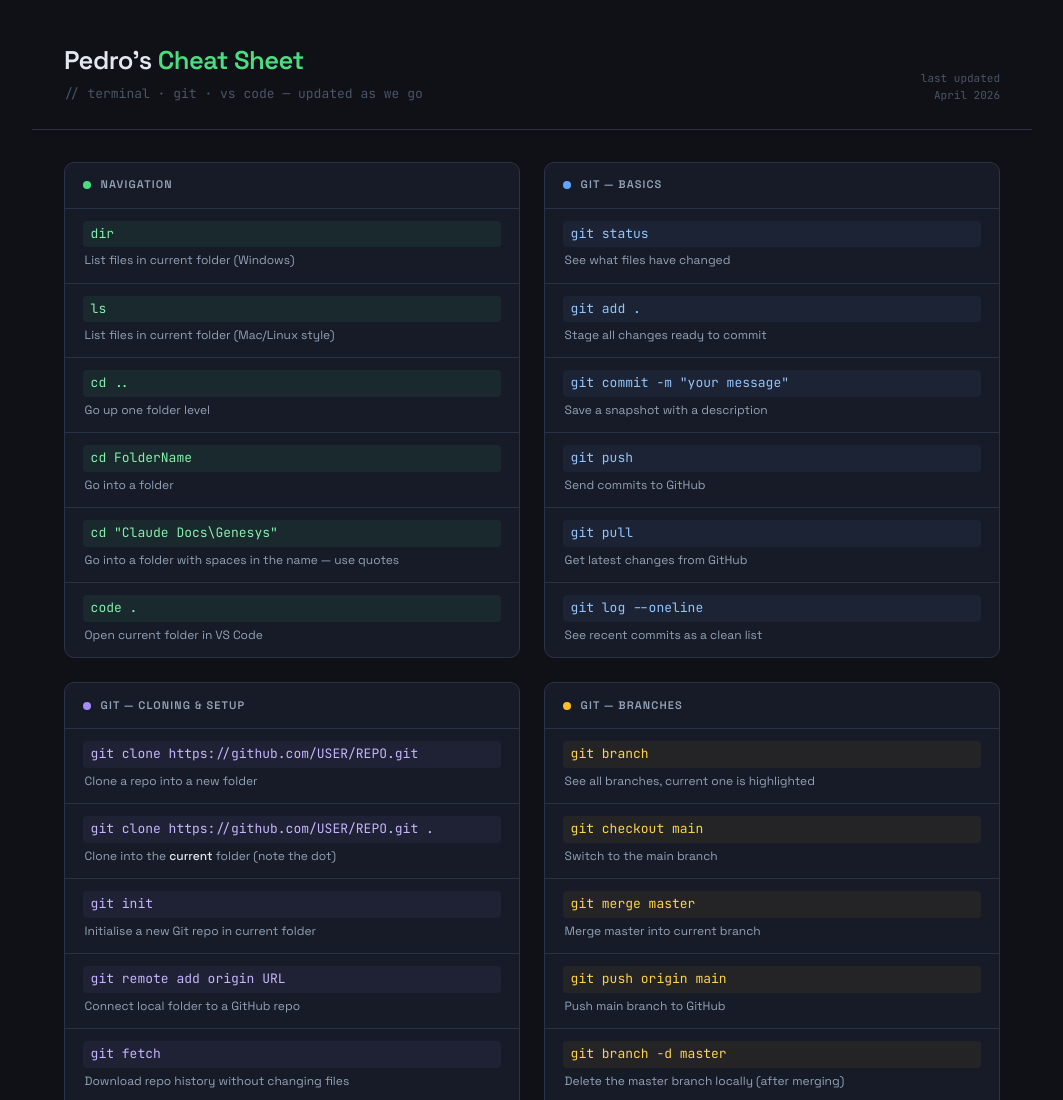
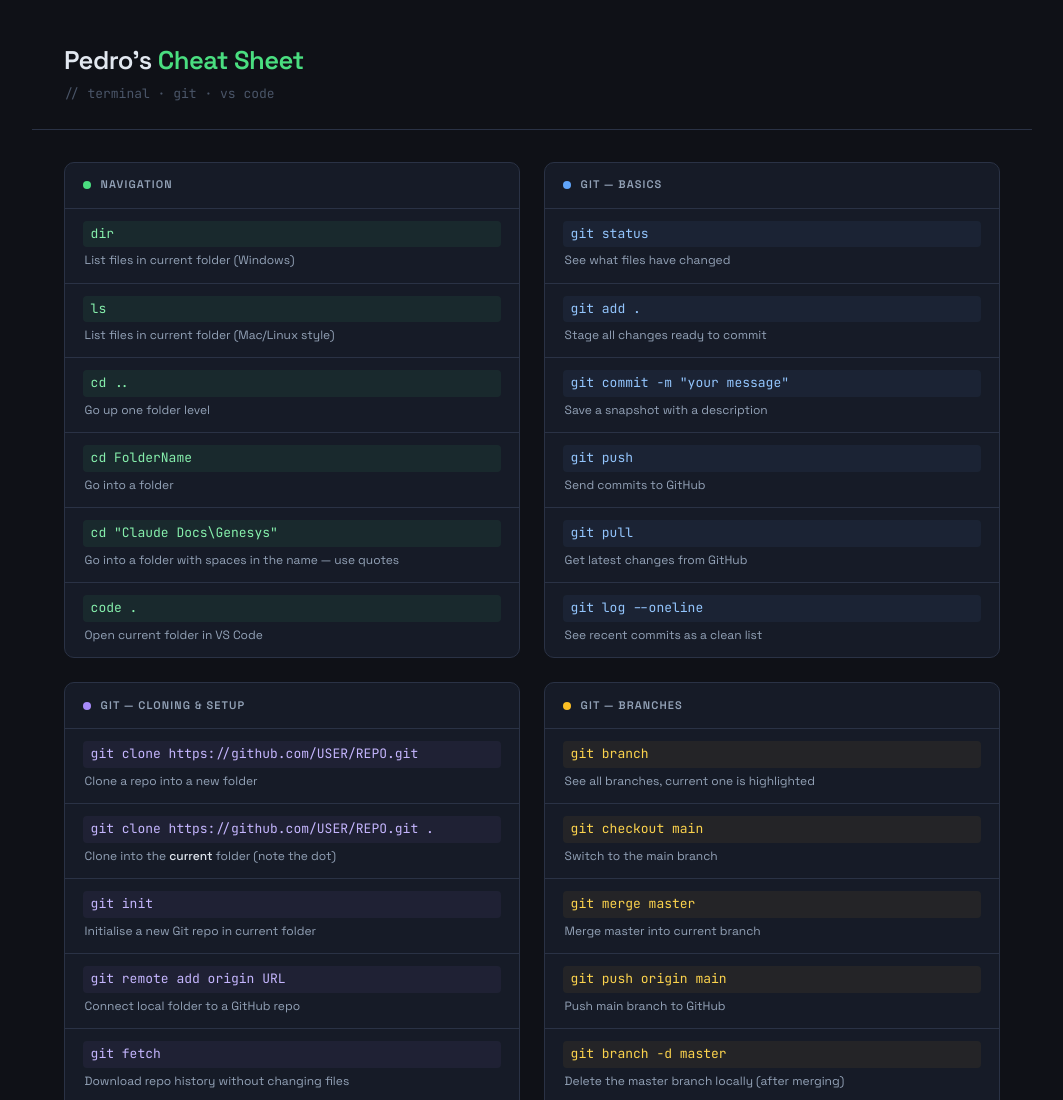
Before and after one commit to Delpedro/cheatsheet, a plain HTML site: page index.html in a window 1280 px wide. Shown: the top 1100 px of the page, without its empty margins (108-1171 px from the left). Drawn offline with Linux system fonts and the light colour scheme.

Commit message:
Updated the header and removed the right hand side part of it

```diff
--- a/index.html
+++ b/index.html
@@ -203,9 +203,8 @@
 <header>
   <div class="header-left">
     <h1>Pedro's <span>Cheat Sheet</span></h1>
-    <p>// terminal · git · vs code — updated as we go</p>
+    <p>// terminal · git · vs code</p>
   </div>
-  <div class="last-updated">last updated<br>April 2026</div>
 </header>
 
 <main>
```
